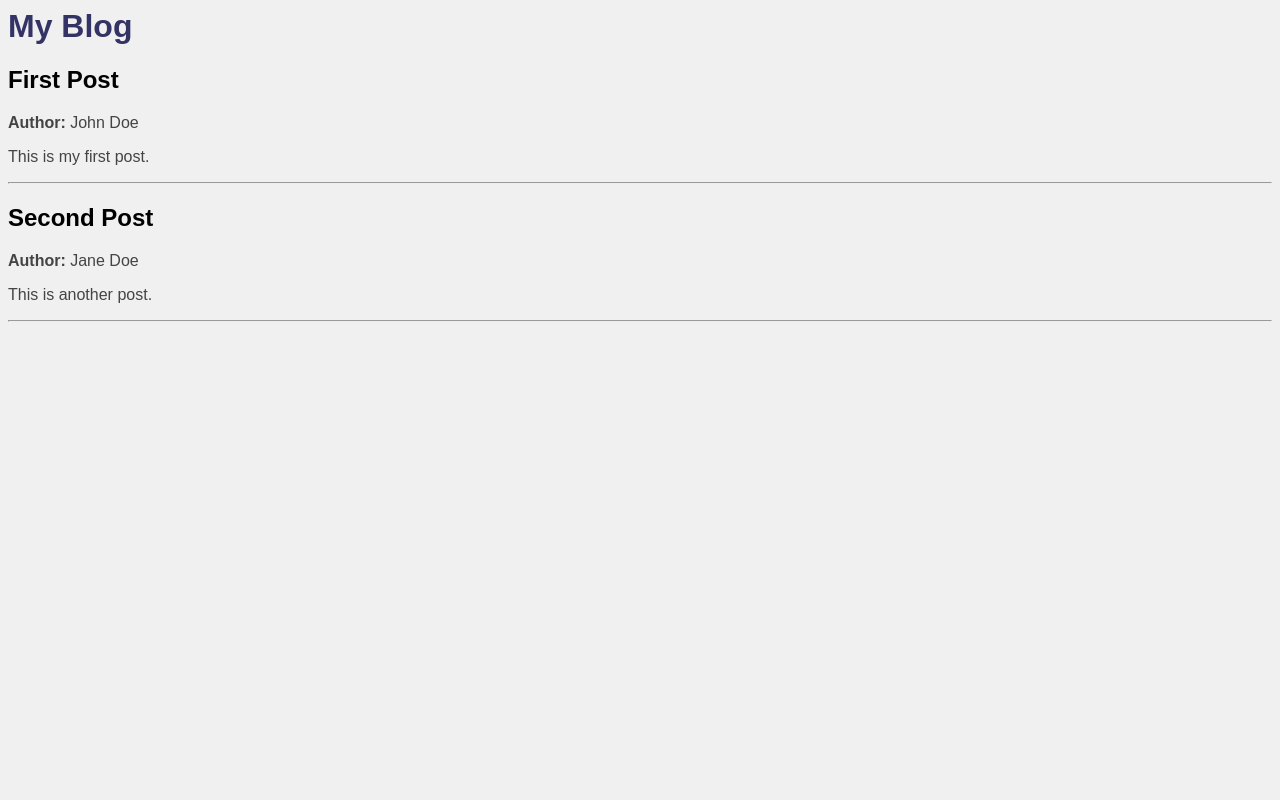
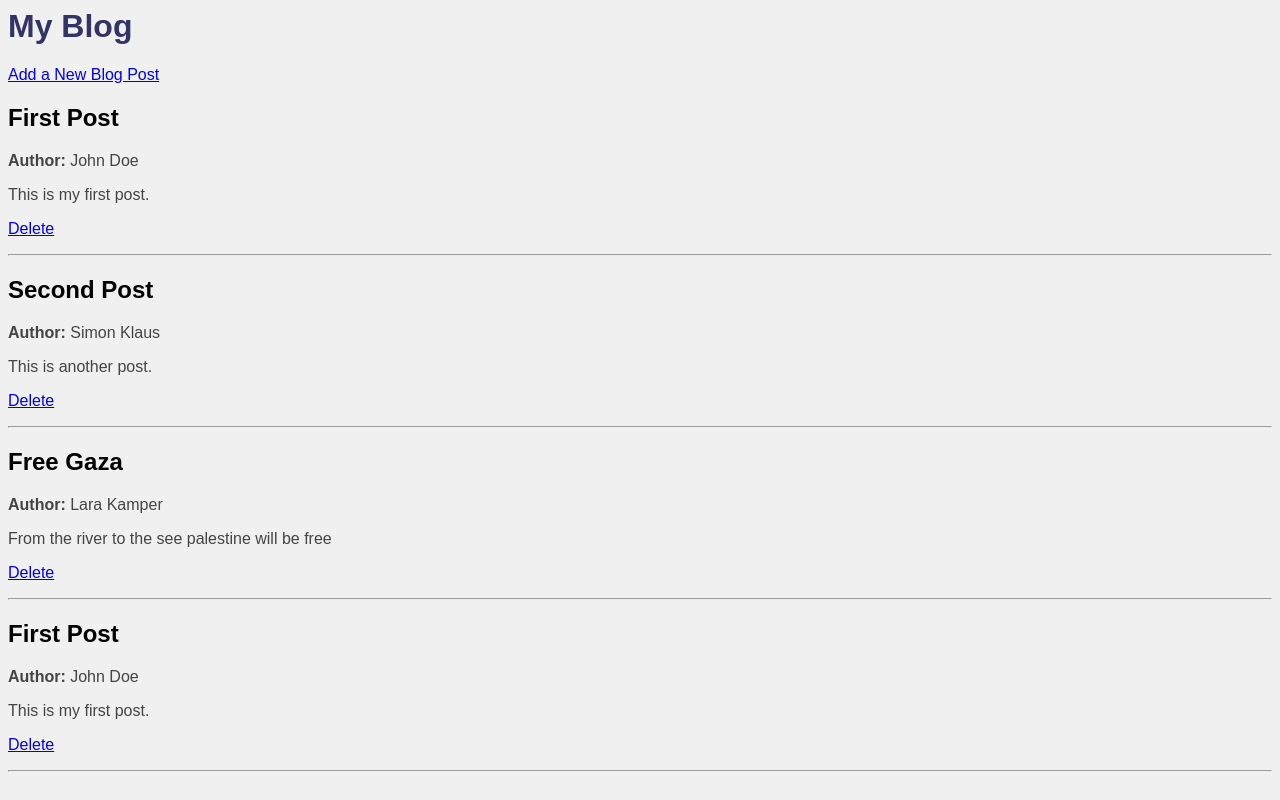
Before and after one commit to Lara-Ziyad/Flask-Blog, a Flask app: page / in a window 1280 px wide. Run offline with Flask 3, Linux system fonts and the light colour scheme.

Commit message:
created: add & delete routes

```diff
--- a/app.py
+++ b/app.py
@@ -1,5 +1,4 @@
 from flask import Flask
-from flask import render_template
 import json
 
 app = Flask(__name__)
@@ -15,6 +14,60 @@ def index():
     blog_posts = load_posts()
     return render_template('index.html', posts=blog_posts)
 
+from flask import request, redirect, url_for, render_template
+
+
+@app.route('/add', methods=['GET', 'POST'])
+def add():
+    if request.method == 'POST':
+        # Get form data
+        author = request.form.get('author')
+        title = request.form.get('title')
+        content = request.form.get('content')
+
+        # Load current posts
+        blog_posts = load_posts()
+
+        # Generate new ID → one higher than current max ID
+        new_id = max(post['id'] for post in blog_posts) + 1 if blog_posts else 1
+
+        # Create new post dictionary
+        new_post = {
+            'id': new_id,
+            'author': author,
+            'title': title,
+            'content': content
+        }
+
+        # Add new post to list
+        blog_posts.append(new_post)
+
+        # Save back to JSON
+        with open('data.json', 'w') as file:
+            json.dump(blog_posts, file, indent=4)
+
+        # Redirect to home page
+        return redirect(url_for('index'))
+
+    # If GET → show form
+    return render_template('add.html')
+
+
+@app.route('/delete/<int:post_id>')
+def delete(post_id):
+    # Load posts
+    blog_posts = load_posts()
+
+    # Remove post with matching ID
+    blog_posts = [post for post in blog_posts if post['id'] != post_id]
+
+    # Save updated list back to JSON
+    with open('data.json', 'w') as file:
+        json.dump(blog_posts, file, indent=4)
+
+    # Redirect to home page
+    return redirect(url_for('index'))
+
 
 
 if __name__ == '__main__':
--- a/data.json
+++ b/data.json
@@ -1,4 +1,26 @@
 [
-    {"id": 1, "author": "John Doe", "title": "First Post", "content": "This is my first post."},
-    {"id": 2, "author": "Jane Doe", "title": "Second Post", "content": "This is another post."}
+    {
+        "id": 1,
+        "author": "John Doe",
+        "title": "First Post",
+        "content": "This is my first post."
+    },
+    {
+        "id": 2,
+        "author": "Simon Klaus",
+        "title": "Second Post",
+        "content": "This is another post."
+    },
+    {
+        "id": 4,
+        "author": "Lara Kamper",
+        "title": "Free Gaza",
+        "content": "From the river to the see palestine will be free"
+    },
+    {
+        "id": 6,
+        "author": "John Doe",
+        "title": "First Post",
+        "content": "This is my first post."
+    }
 ]
--- a/templates/index.html
+++ b/templates/index.html
@@ -5,15 +5,17 @@
 
     </head>
     <body>
-
       <h1>My Blog</h1>
-
+        <p><a href="{{ url_for('add') }}">Add a New Blog Post</a></p>
           {% if posts %}
               {% for post in posts %}
                   <div class="post">
                       <h2>{{ post.title }}</h2>
                       <p><strong>Author:</strong> {{ post.author }}</p>
                       <p>{{ post.content }}</p>
+                      <p>
+                        <a href="{{ url_for('delete', post_id=post.id) }}" onclick="return confirm('Are you sure you want to delete this post?');">Delete</a>
+                      </p>
                   </div>
                   <hr>
               {% endfor %}
```
Also changed, not shown: templates/add.html (+23 -0 lines), 2 other files.
